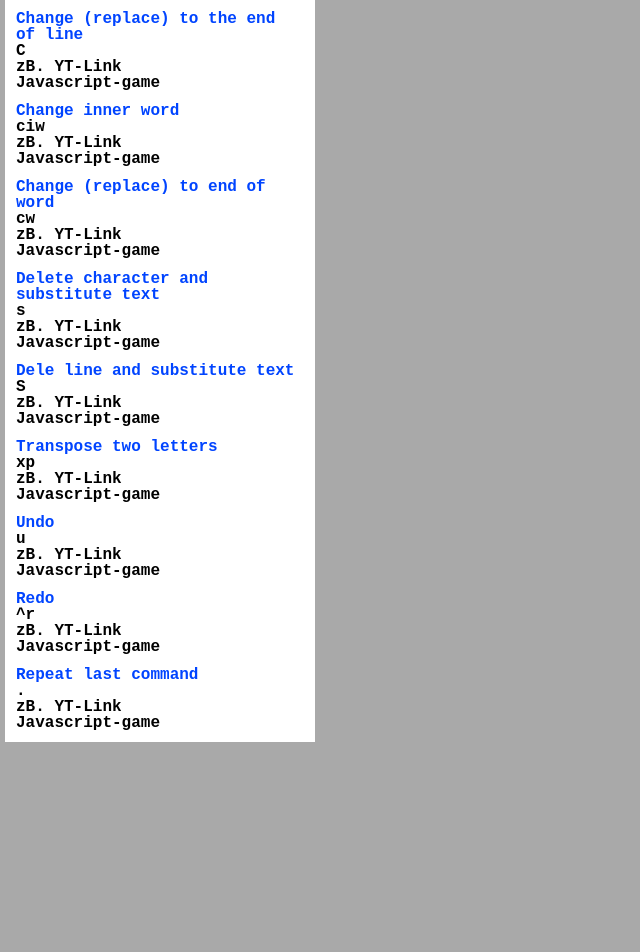
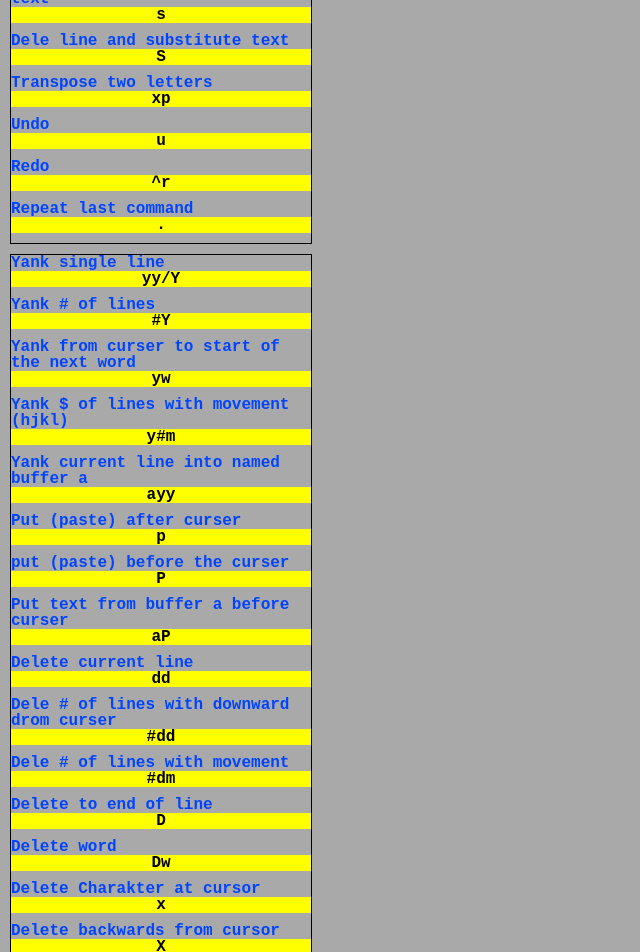
Before and after one commit to Degi100/centraldev, a React (Create React App) app: page /vim in a window 1280 px wide. Shown: the part 600-1552 px from the top of the page, without its empty margins (0-640 px from the left). Before the commit the page ends 1352 px from the top, so only its background shows below. Built offline with nearby package versions, Linux system fonts and the light colour scheme.

Commit message:
edit vim

```diff
--- a/src/components/pages/Main.scss
+++ b/src/components/pages/Main.scss
@@ -14,6 +14,14 @@
   h1 {
     font-size: v.$fontSizeH1;
     font-weight: bold;
+    padding: 5px;
+    background: rgb(2, 0, 36);
+    background: linear-gradient(
+      163deg,
+      rgba(2, 0, 36, 1) 0%,
+      rgb(9, 74, 112) 0%,
+      rgb(35, 146, 168) 100%
+    )
   }
 }
 .layer2 {
@@ -25,9 +33,9 @@
   margin-bottom: 10px;
   text-decoration: none;
   h2 {
-     font-size: v.$fonzSizeH2;
-     font-weight: bold;
-   }
+    font-size: v.$fonzSizeH2;
+    font-weight: bold;
+  }
   a {
     color: rgb(0, 0, 0);
     padding: 4px;
--- a/src/components/pages/Vim.js
+++ b/src/components/pages/Vim.js
@@ -4,29 +4,36 @@ import "./vim.scss";
 
 export const Vim = () => {
   return (
-    <>
+    <div>
       <div className="layer-headline">
         <h1>Vim Ninja </h1>
-        </div>
-        <div className="layer2">
-
+      </div>
+      <div className="layerWhite">
         <div className="vimninjabelts">
           {vimninjabelts.white.map((belt) => {
             return (
-              <>
-                <div className={`vimTitle`}>
-                  <p>{belt.title}</p>
-                  <p>{belt.command}</p>
-                  <p>{belt.tutorial}</p>
-                   <p>{belt.howto}</p>
-
-                    </div>
-
-              </>
+              <div className={`vimTitle`}>
+                <p>{belt.title}</p>
+                <p className="command">{belt.command}</p>
+              </div>
             );
           })}
         </div>
+      </div>
+
+      <div className="layerYellow">
+        <div className="vimninjabelts">
+          {vimninjabelts.yellow.map((belt) => {
+            return (
+              <div className={`vimTitle`}>
+                <p>{belt.title}</p>
+                <p className="command">{belt.command}</p>
+              </div>
+            );
+          })}
+          <div className="flex"></div>
         </div>
-      </>
+      </div>
+    </div>
   );
 };
--- a/src/components/pages/vim.scss
+++ b/src/components/pages/vim.scss
@@ -1,18 +1,29 @@
 @use '../../variables' as v;
 
-.layer2 {
-  width:300px;
+.layerYellow,
+.layerWhite {
+  width: 300px;
+  border: 1px solid black;
+  margin: 10px;
 }
 .vimninjabelts {
+  // display: flex;
+  // flex-direction: column;
   font-weight: bold;
   font-family: "Courier New", Courier, monospace;
 
   .vimTitle {
-    display: flex;
-    flex-direction: column;
-    justify-content: center;
-    padding: 6px;
+    // display: flex;
+    // flex-direction: column;
+    justify-content: left;
     text-align: left;
+    padding-bottom: 10px;
+  }
+
+  .command {
+    font-weight: bold;
+    text-align: center;
+    background-color: yellow;
   }
   .vimTitle :nth-child(1) {
     color: rgb(0, 68, 255);
--- a/src/data/vimninjabelts.json
+++ b/src/data/vimninjabelts.json
@@ -24,7 +24,6 @@
       "learnItems": "i, I, a, A, o, O",
       "youtube": "aGgaqdJf-2U"
     },
-
 
     {
       "title": "Replace Single Charater",
@@ -124,5 +123,113 @@
       "howto": "Javascript-game",
       "show": true
     }
+  ],
+  "yellow": [
+
+    {
+      "title": "Yank single line",
+      "command": "yy/Y",
+      "tutorial": "zB. YT-Link",
+      "howto": "Javascript-game",
+      "show": true
+    },
+    {
+      "title": "Yank # of lines",
+      "command": "#Y",
+      "tutorial": "zB. YT-Link",
+      "howto": "Javascript-game",
+      "show": true
+    },
+    {
+      "title": "Yank from curser to start of the next word",
+      "command": "yw",
+      "tutorial": "zB. YT-Link",
+      "howto": "Javascript-game",
+      "show": true
+    },
+    {
+      "title": "Yank $ of lines with movement (hjkl)",
+      "command": "y#m",
+      "tutorial": "zB. YT-Link",
+      "howto": "Javascript-game",
+      "show": true
+    },
+    {
+      "title": "Yank current line into named buffer a",
+      "command": "ayy",
+      "tutorial": "zB. YT-Link",
+      "howto": "Javascript-game",
+      "show": true
+    },
+    {
+      "title": "Put (paste) after curser",
+      "command": "p",
+      "tutorial": "zB. YT-Link",
+      "howto": "Javascript-game",
+      "show": true
+    },
+    {
+      "title": "put (paste) before the curser",
+      "command": "P",
+      "tutorial": "zB. YT-Link",
+      "howto": "Javascript-game",
+      "show": true
+    },
+    {
+      "title": "Put text from buffer a before curser",
+      "command": "aP",
+      "tutorial": "zB. YT-Link",
+      "howto": "Javascript-game",
+      "show": true
+    },
+    {
+      "title": "Delete current line",
+      "command": "dd",
+      "tutorial": "zB. YT-Link",
+      "howto": "Javascript-game",
+      "show": true
+    },
+    {
+      "title": "Dele # of lines with downward drom curser",
+      "command": "#dd",
+      "tutorial": "zB. YT-Link",
+      "howto": "Javascript-game",
+      "show": true
+    },
+    {
+      "title": "Dele # of lines with movement",
+      "command": "#dm",
+      "tutorial": "zB. YT-Link",
+      "howto": "Javascript-game",
+      "show": true
+    },
+    {
+      "title": "Delete to end of line",
+      "command": "D",
+      "tutorial": "zB. YT-Link",
+      "howto": "Javascript-game",
+      "show": true
+    },
+    {
+      "title": "Delete word",
+      "command": "Dw",
+      "tutorial": "zB. YT-Link",
+      "howto": "Javascript-game",
+      "show": true
+    },
+    {
+      "title": "Delete Charakter at cursor",
+      "command": "x",
+      "tutorial": "zB. YT-Link",
+      "howto": "Javascript-game",
+      "show": true
+    },
+    {
+      "title": "Delete backwards from cursor",
+      "command": "X",
+      "tutorial": "zB. YT-Link",
+      "howto": "Javascript-game",
+      "show": true
+    }
   ]
 }
```
Also changed, not shown: src/data/vimninjabelts copy.json (+0 -31 lines). Lines whose indentation alone changed are shown as unchanged.
